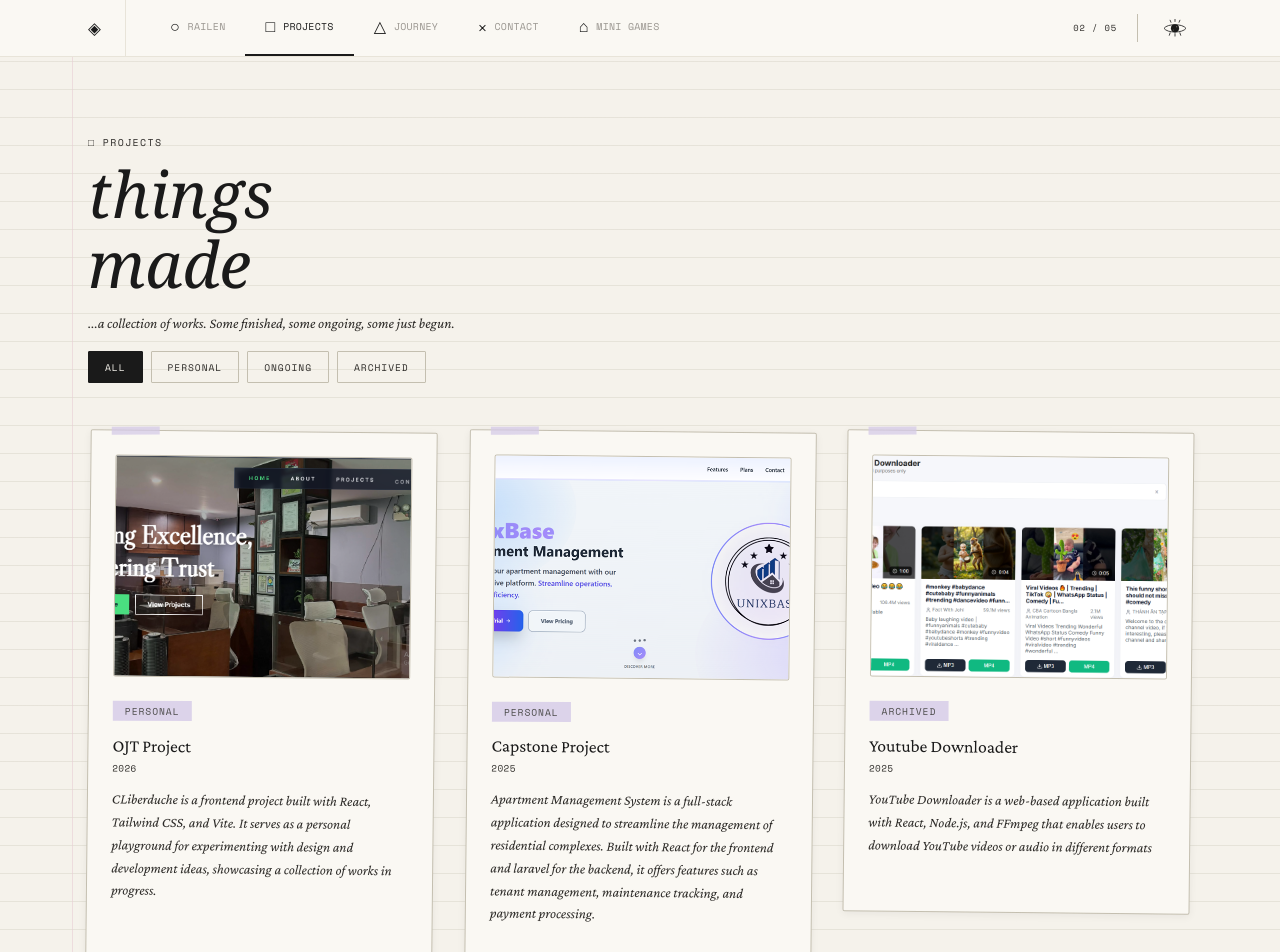
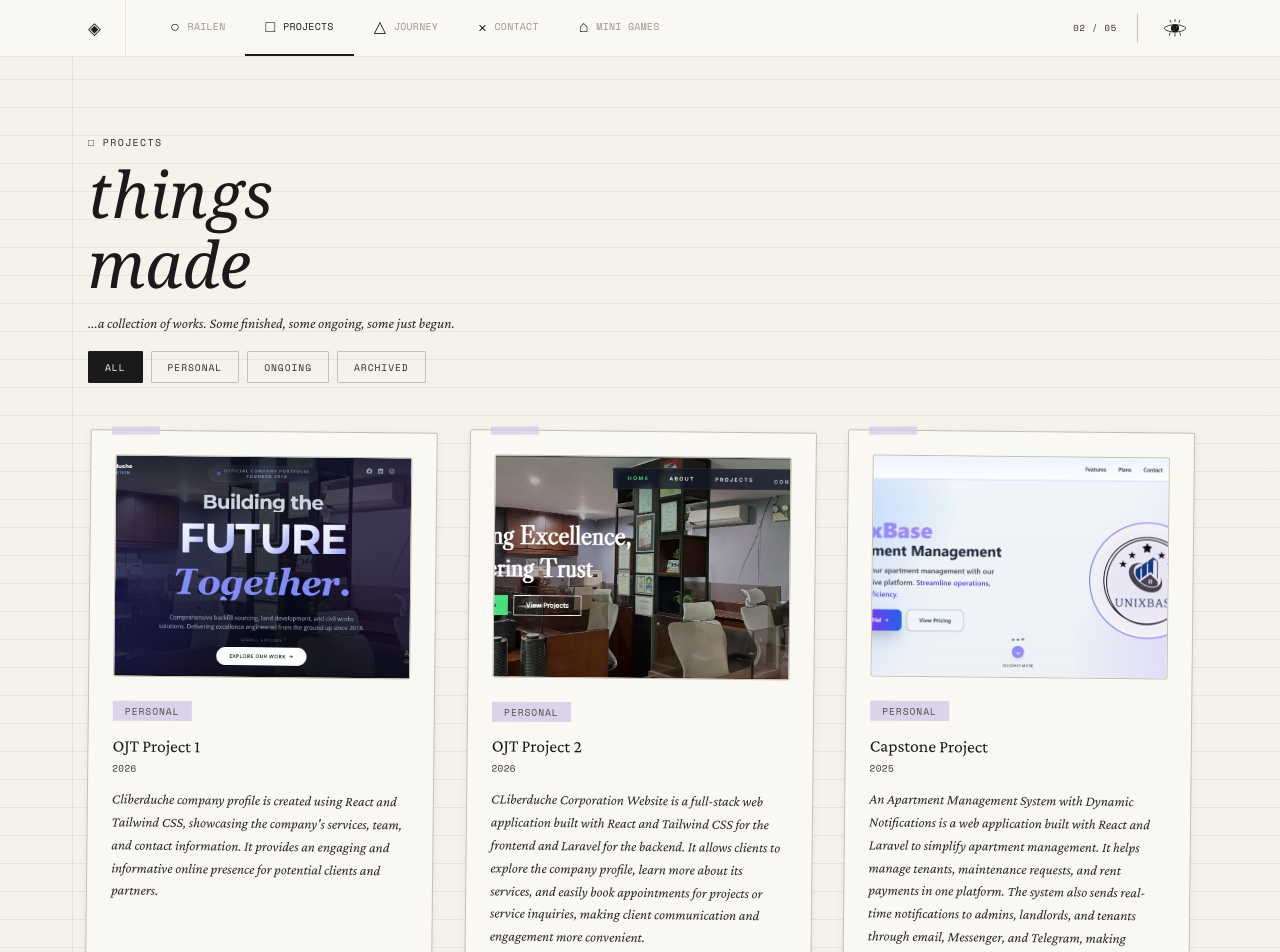
Before and after one commit to Railen-Laminers/portfolio2.0, a React (Vite) app: page /projects in a window 1280 px wide. Shown: the top 952 px of the page. Built offline with nearby package versions, Linux system fonts and the light colour scheme; a web font is replaced by a local one.

Commit message:
Update projects

```diff
--- a/src/components/pages/AboutSection.jsx
+++ b/src/components/pages/AboutSection.jsx
@@ -1,5 +1,7 @@
 import { useState } from "react";
 import { motion } from "framer-motion";
+import { FaGithub } from "react-icons/fa";
+
 import { dreamCut, stagger, fadeUp } from "../../animations/variants";
 import SectionLabel from "../common/SectionLabel";
 import TapeStrip from "../common/TapeStrip";
@@ -45,13 +47,21 @@ export default function AboutSection() {
                         <motion.div variants={fadeUp} className="flex flex-wrap gap-3 mb-10">
                             {["DEVELOPER", "SOMETHING ELSE"].map((tag, i) => {
                                 const colors = ["#d4c9e8", "#c8d9c4", "#e8cdd4"];
-                                return <TapeStrip key={i} color={colors[i]}>{tag}</TapeStrip>;
+                                return (
+                                    <TapeStrip key={i} color={colors[i]}>
+                                        {tag}
+                                    </TapeStrip>
+                                );
                             })}
                         </motion.div>
 
                         <motion.div variants={fadeUp} className="border-l-2 border-smudge pl-5">
-                            <p className="font-mono text-[0.6rem] text-void tracking-widest mb-1">CURRENTLY LOCATED IN</p>
-                            <p className="font-serif italic text-void text-[1rem]">Laguna</p>
+                            <p className="font-mono text-[0.6rem] text-void tracking-widest mb-1">
+                                CURRENTLY LOCATED IN
+                            </p>
+                            <p className="font-serif italic text-void text-[1rem]">
+                                Laguna
+                            </p>
                         </motion.div>
                     </div>
 
@@ -72,13 +82,27 @@ export default function AboutSection() {
                                     label="[ portrait unavailable ]"
                                 />
                             )}
+
                             <div className="absolute -top-2 left-1/2 -translate-x-1/2 w-16 h-3 bg-[#d4c9e8] opacity-70 rotate-[-1deg]" />
                             <div className="absolute -bottom-2 right-4 w-10 h-3 bg-[#e8cdd4] opacity-60 rotate-[1.5deg]" />
                         </div>
+                        {/* GitHub placeholder */}
+                        <motion.a
+                            variants={fadeUp}
+                            href="https://github.com/Railen-Laminers"
+                            target="_blank"
+                            rel="noopener noreferrer"
+                            className="flex items-center justify-center gap-2 border border-smudge px-3 py-2 font-mono text-[0.6rem] tracking-widest text-void opacity-80 hover:opacity-100 transition w-full max-w-[260px]"
+                        >
+                            <FaGithub className="text-[1rem]" />
+                            GITHUB
+                        </motion.a>
 
-                        {/* --- consistent sticky note (side placement) --- */}
+                        {/* sticky note */}
                         <SketchCard rotate={-0.6} accent="#e8d4c8" className="mt-2">
-                            <p className="font-mono text-[0.58rem] text-void tracking-widest mb-2">STICKY NOTE /</p>
+                            <p className="font-mono text-[0.58rem] text-void tracking-widest mb-2">
+                                STICKY NOTE /
+                            </p>
                             <p className="font-serif italic text-void text-[1.05rem] mb-4 max-w-sm mx-auto leading-relaxed">
                                 ...Start small. Improve every version.
                             </p>
@@ -97,7 +121,7 @@ export default function AboutSection() {
                 >
                     {[
                         { label: "TOOLS", items: ["VS Code", "..."] },
-                        { label: "LANGUAGES", items: ["Html", "Css", "JavaScript", "Php", "..."] },
+                        { label: "LANGUAGES", items: ["Html", "Css", "JavaScript", "Php", "Python", "..."] },
                         { label: "INTERESTS", items: ["Gaming", "Coding", "Reading", "..."] },
                         { label: "CURRENTLY", items: ["learning —", "making —", "..."] },
                     ].map((col, i) => (
@@ -105,7 +129,10 @@ export default function AboutSection() {
                             <SectionLabel>{col.label}</SectionLabel>
                             <ul className="space-y-1">
                                 {col.items.map((item, j) => (
-                                    <li key={j} className="font-serif text-[0.9rem] text-void leading-relaxed">
+                                    <li
+                                        key={j}
+                                        className="font-serif text-[0.9rem] text-void leading-relaxed"
+                                    >
                                         {item}
                                     </li>
                                 ))}
@@ -113,8 +140,6 @@ export default function AboutSection() {
                         </motion.div>
                     ))}
                 </motion.div>
-
-                {/* no extra sticky note at bottom – only the side note */}
             </div>
         </motion.div>
     );
--- a/src/data/projectsData.js
+++ b/src/data/projectsData.js
@@ -1,20 +1,31 @@
 // src/data/projectsData.js
 
-import ojtImg from "../assets/projects/ojt.png";
+import ojt1Img from "../assets/projects/ojt1.png";
+import ojt2Img from "../assets/projects/ojt2.png";
 import amsImg from "../assets/projects/ams.png";
 import ydImg from "../assets/projects/yd.png";
 import platformingImg from "../assets/projects/platforming.png";
 
 export const PROJECTS = [
     {
-        title: "OJT Project",
+        title: "OJT Project 1",
         year: "2026",
         tag: "PERSONAL",
         accent: "#d4c9e8",
         rotate: 0.6,
-        desc: "CLiberduche is a frontend project built with React, Tailwind CSS, and Vite. It serves as a personal playground for experimenting with design and development ideas, showcasing a collection of works in progress.",
+        desc: "Cliberduche company profile is created using React and Tailwind CSS, showcasing the company's services, team, and contact information. It provides an engaging and informative online presence for potential clients and partners.",
+        link: "https://cliberduche-portfolio.vercel.app",
+        image: ojt1Img,
+    },
+    {
+        title: "OJT Project 2",
+        year: "2026",
+        tag: "PERSONAL",
+        accent: "#d4c9e8",
+        rotate: 0.6,
+        desc: "CLiberduche Corporation Website is a full-stack web application built with React and Tailwind CSS for the frontend and Laravel for the backend. It allows clients to explore the company profile, learn more about its services, and easily book appointments for projects or service inquiries, making client communication and engagement more convenient.",
         link: "https://cliberduche-frontend.vercel.app",
-        image: ojtImg,
+        image: ojt2Img,
     },
     {
         title: "Capstone Project",
@@ -22,7 +33,7 @@ export const PROJECTS = [
         tag: "PERSONAL",
         accent: "#d4c9e8",
         rotate: 0.6,
-        desc: "Apartment Management System is a full-stack application designed to streamline the management of residential complexes. Built with React for the frontend and laravel for the backend, it offers features such as tenant management, maintenance tracking, and payment processing.",
+        desc: "An Apartment Management System with Dynamic Notifications is a web application built with React and Laravel to simplify apartment management. It helps manage tenants, maintenance requests, and rent payments in one platform. The system also sends real-time notifications to admins, landlords, and tenants through email, Messenger, and Telegram, making communication faster and more efficient.",
         link: "https://github.com/Railen-Laminers/Apartment-Management.git",
         image: amsImg,
     },
```
Also changed, not shown: src/assets/projects/ojt1.png (added), src/assets/projects/ojt2.png (renamed from src/assets/projects/ojt.png).
